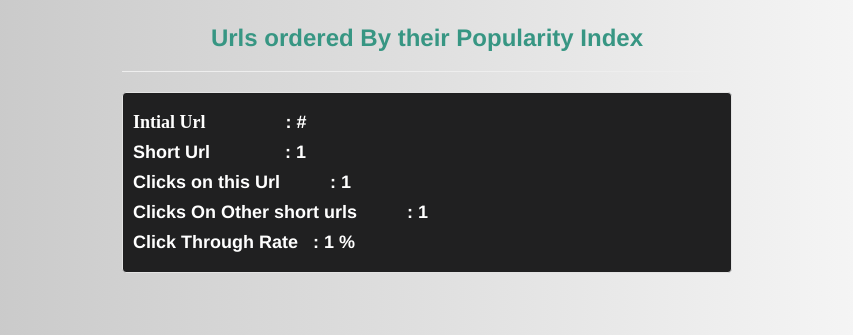
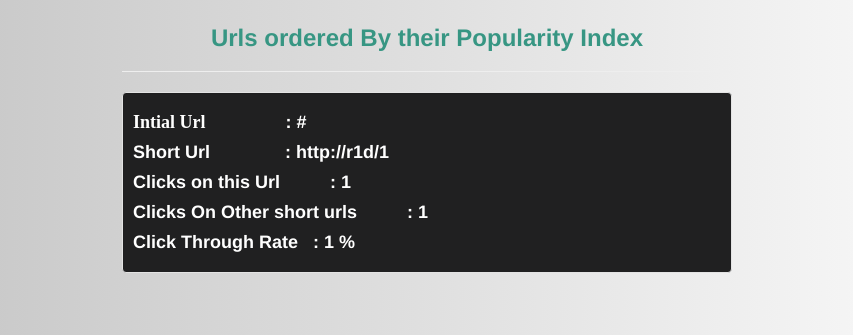
Before and after one commit to Kipngetich33/Url_Shortener, a Django app: template shortenerapp/templates/all.html in a window 1280 px wide. Shown: the part 55-390 px from the top of the page, without its empty margins (213-1066 px from the left). Run offline with Django 3.2, Linux system fonts and the light colour scheme; tables that the repository leaves empty hold one stand-in row (values such as "Sample post"); the template is opened without the code that fills it: values that come from a table or form of the project are taken from there, most other values are stand-ins (such as "Sample title", 1, 10 or a date in 2020); some libraries are stand-ins or nearby versions.

Commit message:
add final styles

```diff
--- a/shortenerapp/templates/all.html
+++ b/shortenerapp/templates/all.html
@@ -12,7 +12,7 @@
     {% for url in urls %}
     <div class="well" style="background-color:#202021; padding:10px;">
         <h4><span style="font-weight:bolder; color:#ffffff;font-family: 'Libre Baskerville';">Intial Url</span>&nbsp;&nbsp;&nbsp;&nbsp;&nbsp;&nbsp;&nbsp;&nbsp;&nbsp;&nbsp;&nbsp;&nbsp;&nbsp;&nbsp;&nbsp;&nbsp;<a href="{% url 'statistics' url.short_id %}"><span style="font-weight:bolder;color:white;">:&nbsp;{{url.httpurl}}</span></a></h4>
-            <h4><span style="font-weight:bolder; color:#ffffff;">Short Url</span>&nbsp;&nbsp;&nbsp;&nbsp;&nbsp;&nbsp;&nbsp;&nbsp;&nbsp;&nbsp;&nbsp;&nbsp;&nbsp;&nbsp;&nbsp;<a href="{% url 'statistics' url.short_id %}"><span style="font-weight:bolder; color:white;">:&nbsp;{{url.short_id}}</span></a></h4>
+            <h4><span style="font-weight:bolder; color:#ffffff;">Short Url</span>&nbsp;&nbsp;&nbsp;&nbsp;&nbsp;&nbsp;&nbsp;&nbsp;&nbsp;&nbsp;&nbsp;&nbsp;&nbsp;&nbsp;&nbsp;<a href="{% url 'statistics' url.short_id %}"><span style="font-weight:bolder; color:white;">:&nbsp;http://r1d/{{url.short_id}}</span></a></h4>
         <h4><span style="font-weight:bolder; color:white;">Clicks on this Url</span>&nbsp;&nbsp;&nbsp;&nbsp;&nbsp;&nbsp;&nbsp;&nbsp;&nbsp;&nbsp;<span style="font-weight:bolder; color:white;">:&nbsp;{{url.count}}</span></h4>
         <h4><span style="font-weight:bolder; color:white;">Clicks On Other short urls</span>&nbsp;&nbsp;&nbsp;&nbsp;&nbsp;&nbsp;&nbsp;&nbsp;&nbsp;&nbsp;<span style="font-weight:bolder; color:white;">:&nbsp;{{total_clicks}}</span></h4>
         <h4><span style="font-weight:bolder; color:#ffffff;">Click Through Rate &nbsp;&nbsp;:&nbsp;{{url.index}}&nbsp;%</span></h4>
--- a/shortenerapp/templates/makeshort.html
+++ b/shortenerapp/templates/makeshort.html
@@ -21,7 +21,7 @@
         <h3 style="text-align:center;font-weight:bolder;color:#05386B;">Details</h3>
         <hr>
         <h4 style="text-align:center;font-weight:bolder;color:#379683;font-family: 'Libre Baskerville';">Your New Shortened Url is: </h4>
-            <h5 style="text-align:center; font-weight:bolder; "><a href="{% url 'statistics' shortcode %}">{{shortcode}}</a>
+            <h5 style="text-align:center; font-weight:bolder; "><a href="{% url 'statistics' shortcode %}">http://r1d/{{shortcode}}</a>
             </h5><br>
         <h4 style="text-align:center; font-weight:bolder;color:#379683;font-family: 'Libre Baskerville';">Clicks on This Url:</h4>
             <h5 style="text-align:center; font-weight:bolder;">{{requested_object.count}}&nbsp;Times</h5><br>
```
